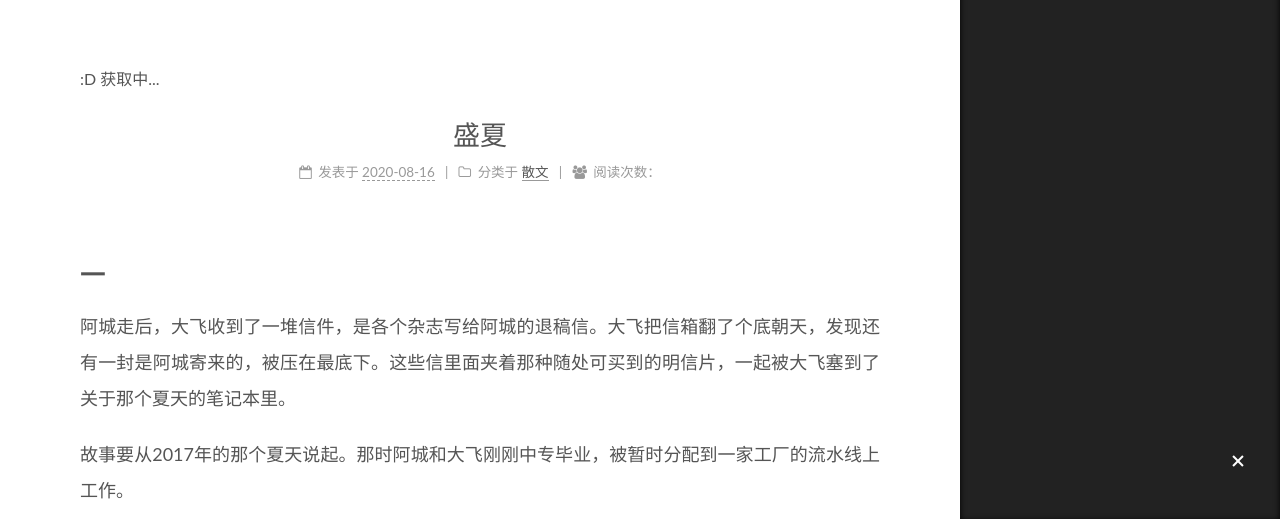
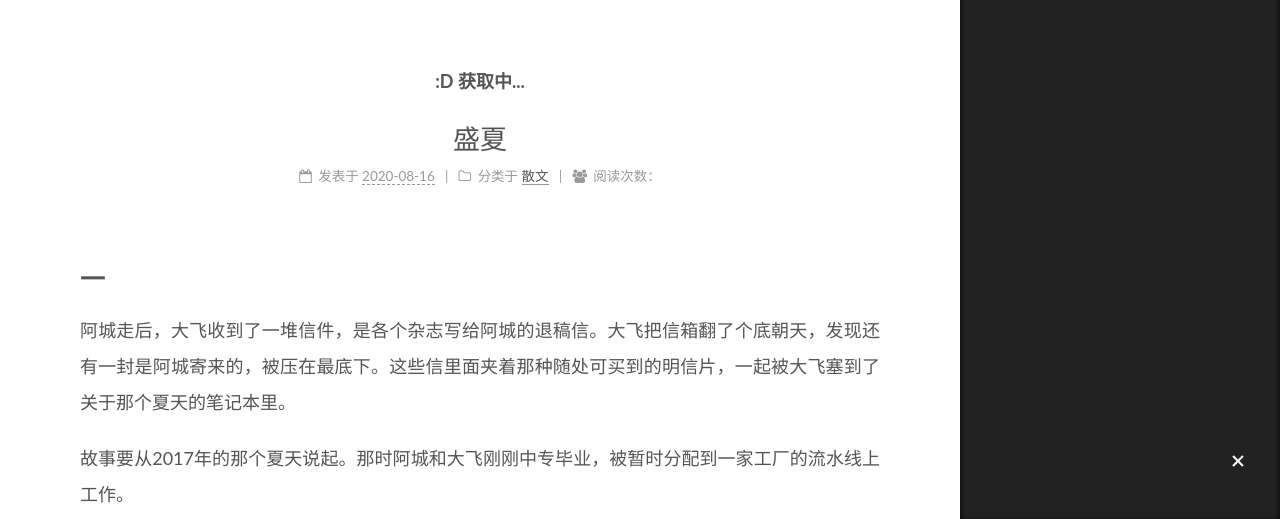
Before and after one commit to Flyskea/Flyskea.github.io, a plain HTML site: page index.html in a window 1280 px wide. Shown: the part 281-800 px from the top of the page. Drawn offline with Linux system fonts and the light colour scheme; some packages are replaced by stand-ins of ours; no server answers; a script that the page names is missing.

Commit message:
Site updated: 2020-08-17 15:19:27

```diff
--- a/index.html
+++ b/index.html
@@ -151,7 +151,7 @@
 
 
 
-  <p id="hitokoto_text">:D 获取中...</p>
+  <p id="hitokoto_text" style="text-align: center; font-size: large; font-weight: bold;">:D 获取中...</p>
   <article itemscope itemtype="http://schema.org/Article" class="post-block" lang="zh-CN">
     <link itemprop="mainEntityOfPage" href="http://yoursite.com/2020/08/16/%E7%9B%9B%E5%A4%8F/">
 
```
